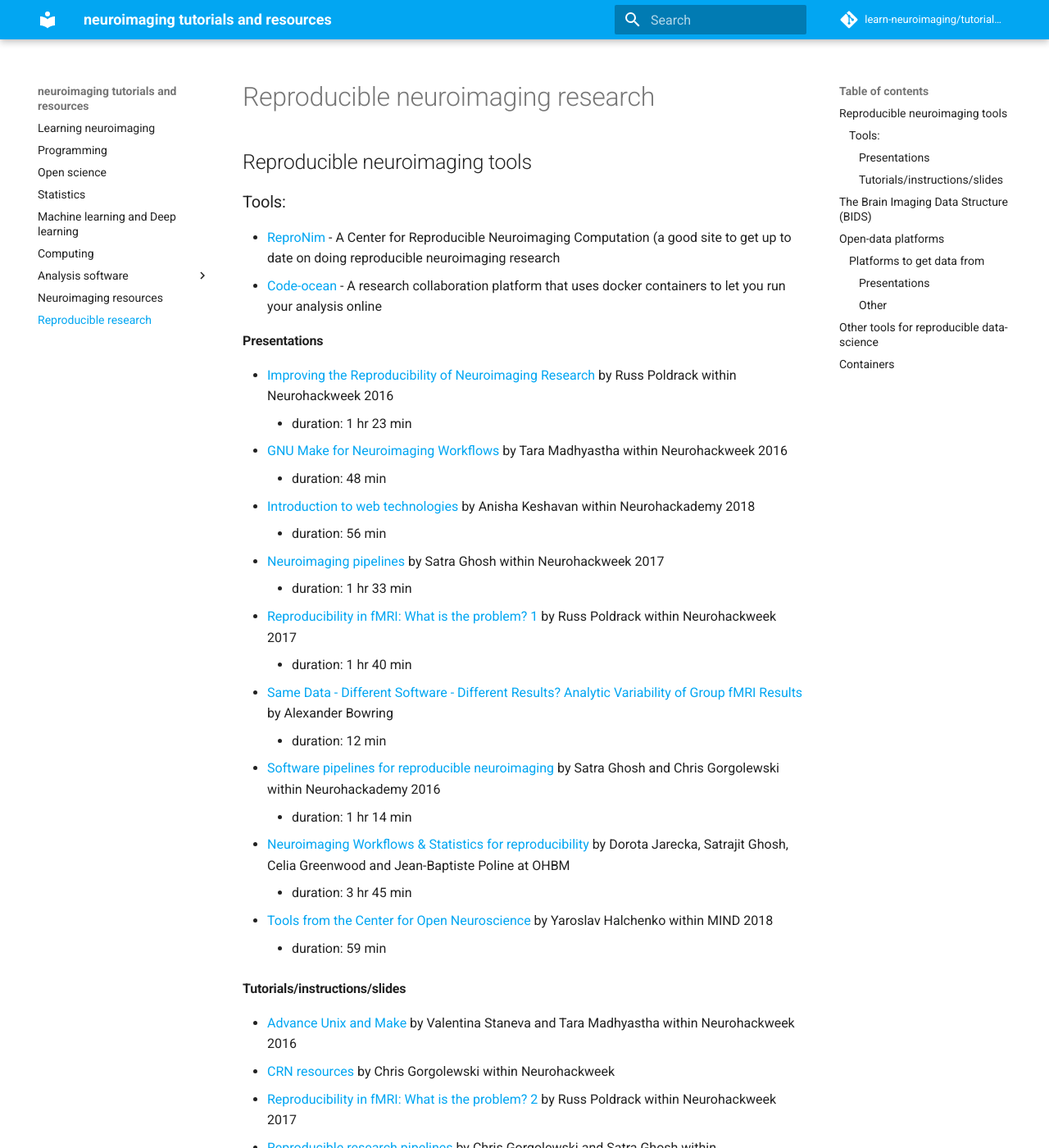
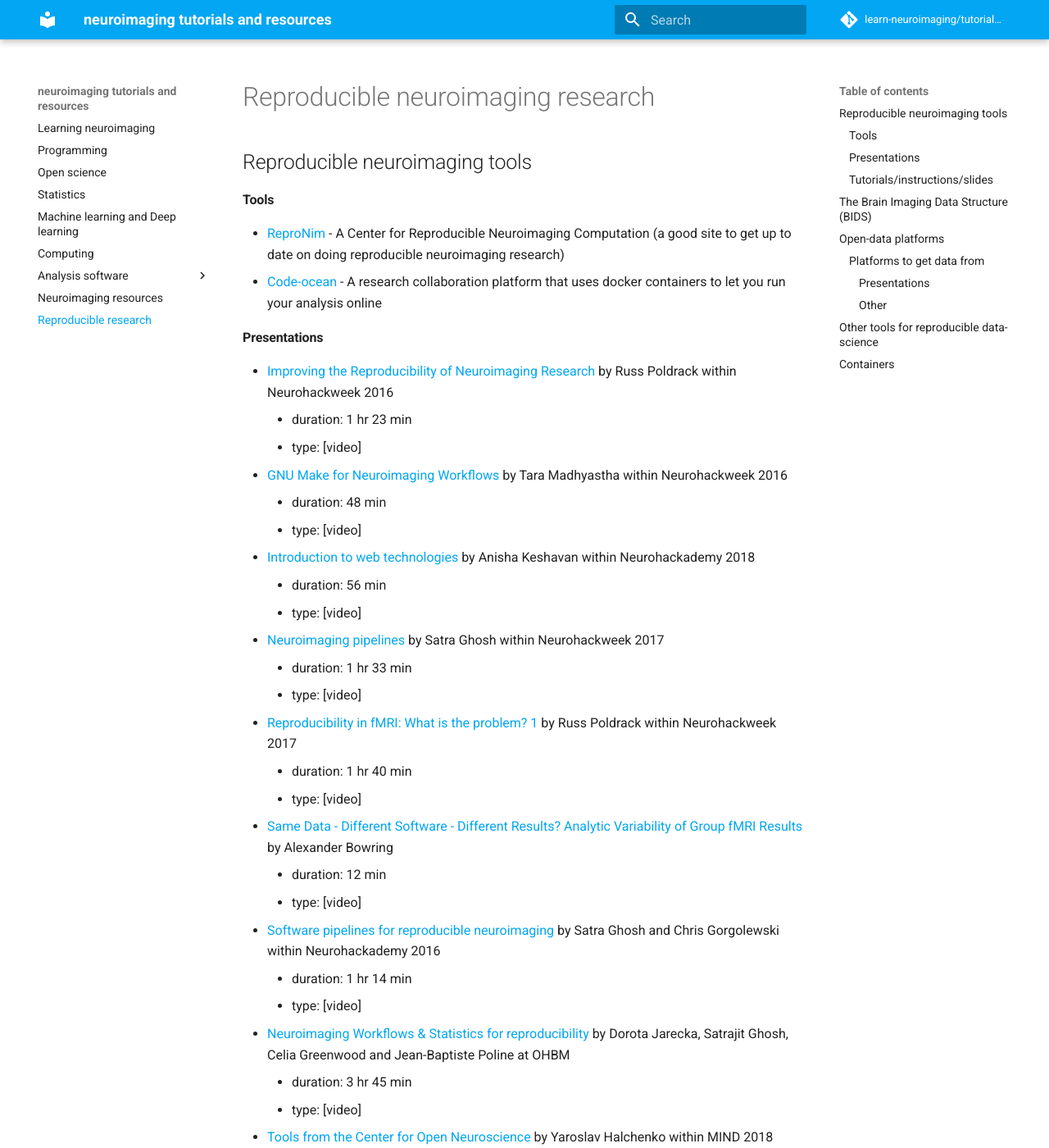
Before and after one commit to learn-neuroimaging/hitchhackers_guide_brain, an MkDocs documentation site: the page built from docs/reproducible_neuroimaging_research.md, in a window 1280 px wide and 1400 px high. Shown: the whole window at 82% size. Built offline with MkDocs 1.6.1 and Material for MkDocs 9.7.7, drawn with Linux system fonts in a browser that asks for light colours; comment, search, counter and statistics services are not loaded; some of the changed text lies outside the part shown.

Commit message:
add specifications for presentations

```diff
--- a/docs/reproducible_neuroimaging_research.md
+++ b/docs/reproducible_neuroimaging_research.md
@@ -4,9 +4,9 @@
 ## Reproducible neuroimaging tools
 
 
-### Tools:
+#### Tools
 
-* [ReproNim](http://www.reproducibleimaging.org/index.html) - A Center for Reproducible Neuroimaging Computation (a good site to get up to date on doing reproducible neuroimaging research
+* [ReproNim](http://www.reproducibleimaging.org/index.html) - A Center for Reproducible Neuroimaging Computation (a good site to get up to date on doing reproducible neuroimaging research)
 * [Code-ocean](https://codeocean.com/) - A research collaboration platform that uses docker containers to let you run your analysis online
 
 
@@ -14,22 +14,31 @@
 
 * [Improving the Reproducibility of Neuroimaging Research](https://neurohackademy.org/course/improving-the-reproducibility-of-neuroimaging-research/) by Russ Poldrack within Neurohackweek 2016
     - duration: 1 hr 23 min
+    - type: [video]
 * [GNU Make for Neuroimaging Workflows](https://neurohackademy.org/course/gnu-make-for-neuroimaging-workflows/) by Tara Madhyastha within Neurohackweek 2016
     - duration: 48 min
+    - type: [video]
 * [Introduction to web technologies](https://neurohackademy.org/course/introduction-to-web-technologies/) by Anisha Keshavan within Neurohackademy 2018
     - duration: 56 min
+    - type: [video]
 * [Neuroimaging pipelines](https://neurohackademy.org/course/neuroimaging-pipelines-2/) by Satra Ghosh within Neurohackweek 2017
     - duration: 1 hr 33 min
+    - type: [video]
 * [Reproducibility in fMRI: What is the problem? 1](https://neurohackademy.org/course/reproducibility-in-fmri-what-is-the-problem-2/) by Russ Poldrack within Neurohackweek 2017
     - duration: 1 hr 40 min
+    - type: [video]
 * [Same Data - Different Software - Different Results? Analytic Variability of Group fMRI Results](https://www.pathlms.com/ohbm/courses/8246/sections/12541/video_presentations/116000) by Alexander Bowring
     - duration: 12 min
+    - type: [video]
 * [Software pipelines for reproducible neuroimaging](https://neurohackademy.org/course/software-pipelines-for-reproducible-neuroimaging/) by Satra Ghosh and Chris Gorgolewski within Neurohackademy 2016
     - duration: 1 hr 14 min
+    - type: [video]
 * [Neuroimaging Workflows & Statistics for reproducibility](https://www.pathlms.com/ohbm/courses/8246/sections/12542/video_presentations/115885) by Dorota Jarecka, Satrajit Ghosh, Celia Greenwood and Jean-Baptiste Poline at OHBM
     - duration: 3 hr 45 min
+    - type: [video]
 * [Tools from the Center for Open Neuroscience](https://www.youtube.com/watch?v=RBaJn2Xtqzg&index=8&t=2278s&list=PLEE6ggCEJ0H0KOlMKx_PUVB_16VoCfGj9) by Yaroslav Halchenko within MIND 2018
     - duration: 59 min
+    - type: [video]
 
 
 #### Tutorials/instructions/slides
@@ -45,6 +54,7 @@
 
 * [The Brain Imaging Data Structure (BIDS)](https://neurohackademy.org/course/the-brain-imaging-data-structure-bids/) presented by Chris Gorgolewski within Neurohackademy 2018
     - duration: 56 min
+    - type: [video]
 * [BIDS website](http://bids.neuroimaging.io/) - A simple and intuitive way to organize and describe your neuroimaging and behavioral data
 * [BIDS apps](https://bids-apps.neuroimaging.io/apps/) - Portable neuroimaging pipelines that understand BIDS datasets
 * [BIDS starter kit](https://github.com/bids-standard/bids-starter-kit) - Collection of tutorials, wikis, and templates to get you started with creating BIDS compliant datasets
@@ -70,14 +80,19 @@
 
 * [Allen Institute Data and Software](https://neurohackademy.org/course/allen-institute-data-and-software/) by Nicolas Cain within Neurohackweek 2017
     - duration: 53 min
+    - type: [video]
 * [Allen Institute Datasets](https://neurohackademy.org/course/allen-institute-datasets/) by Terri Gilbert within Neurohackweek 2016
     - duration: 1 hr 8 min
+    - type: [video]
 * [Allen Institute RNAseq data](https://neurohackademy.org/course/allen-institute-rnaseq-data/) by Jeremy Miller within Neurohackweek 2016
     - duration: 52 min
+    - type: [video]
 * [AllenSDK and the Allen Brain Observatory](https://neurohackademy.org/course/allensdk-and-the-allen-brain-observatory/) by Nicolas Cain and Justin Kiggins within Neurohackademy 2018
     - duration: 1 hr 42 min
+    - type: [video]
 * [Integrating Allen Institute Datasets with MRI data](https://neurohackademy.org/course/integrating-allen-institute-datasets-with-mri-data/) by Kirstie Whitaker within Neurohackweek 2016
     - duration: 28 min
+    - type: [video]
 
 #### Other
 
@@ -88,15 +103,19 @@
 
 * [From interactive exploration to reproducible data science: Jupyter, Binder, Travis and friends.](https://neurohackademy.org/course/from-interactive-exploration-to-reproducible-data-science-jupyter-binder-travis-and-friends/) by Fernando Perez within Neurohackademy 2018
     - duration: 1 hr 25 min
+    - type: [video]
 * [Jupyter tutorial](https://www.youtube.com/watch?v=CSkTJRNBTME&index=3&t=4s&list=PLEE6ggCEJ0H0KOlMKx_PUVB_16VoCfGj9) by Eshin Jolly within MIND 2018
     - duration: 31 min
+    - type: [video]
 
 
 ## Containers
 
 * [Docker for scientists 1](https://neurohackademy.org/course/docker-for-scientists/) by Chris Gorgolewski within Neurohackweek 2016
     - duration: 1 hr 13 min
+    - type: [video]
 * [Docker for scientists 2](https://neurohackademy.org/course/docker/) by Chris Gorgolewski within Neurohackweek
 * [Docker tutorial](https://www.youtube.com/watch?v=hUvYdXo5MfU&index=17&t=0s&list=PLEE6ggCEJ0H0KOlMKx_PUVB_16VoCfGj9) by Lucy Owen within MIND 2018
     - duration: 20 min
+    - type: [video]
 * [Neurodocker](https://github.com/kaczmarj/neurodocker) allows you to easily create containers suited to your neuroimaging needs. Here is a [tutorial](https://miykael.github.io/nipype_tutorial/notebooks/introduction_neurodocker.html) on how to use it.
```
